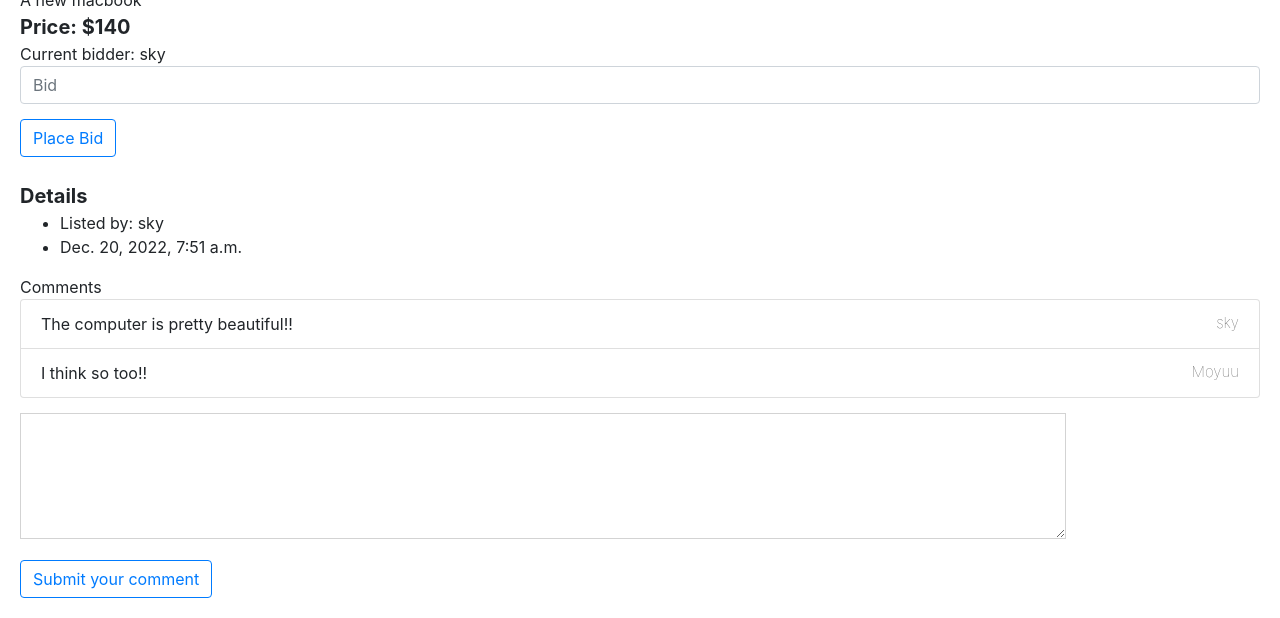
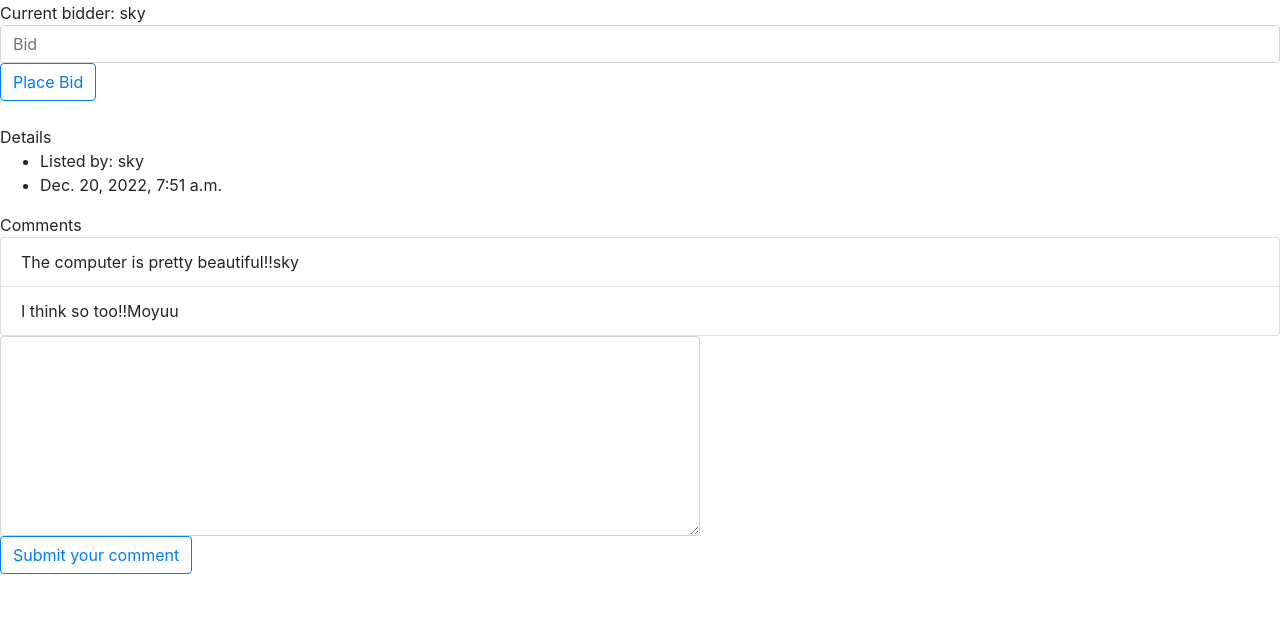
Before and after one commit to brad50916/CS50-Web-Project-2, a Django app: page /listing/1 in a window 1280 px wide. Shown: the part 622-1240 px from the top of the page. After the commit the page ends 1196 px from the top, so only its background shows below. Run offline with Django 3.2, Linux system fonts and the light colour scheme; a user stored in the database is signed in; data comes from the database, SQL or seed files in the repository; both versions use the stored data as it was after the commit; some libraries are stand-ins or nearby versions.

Commit message:
Modify css

```diff
--- a/auctions/static/auctions/style.css
+++ /dev/null
@@ -1,116 +0,0 @@
-body {
-  padding: 20px;
-}
-
-form div {
-  margin-top: 15px;
-}
-
-.list {
-  height: 210px;
-  margin-left: 10px;
-  margin-top: 15px;
-  border: 1px solid lightgray;
-  border-radius: 5px;
-  font-family: "Helvetica";
-  font-style: normal;
-  font-weight: 400;
-  font-size: large;
-}
-
-.list:hover {
-  box-shadow: 0 3px 8px rgba(103, 103, 103, 0.8);
-}
-
-div[class=img] img {
-  float: left;
-  margin-left: 40px;
-  margin-top: 10px;
-  max-width: 205px;
-  max-height: 190px;
-}
-
-div[class=img1] img {
-  margin-left: 40px;
-  margin-top: 10px;
-  max-width: 410px;
-  max-height: 380px;
-}
-
-.text {
-  margin-top: 20px;
-  margin-left: 300px;
-}
-
-h2 {
-  margin-left: 10px;
-}
-
-#product_name {
-  font-weight: bold;
-  font-size: 25px;
-}
-
-#price {
-  font-weight: bold;
-}
-
-#price1, #detail {
-  font-weight: bold;
-  font-size: 20px;
-}
-
-#date, .right {
-  font-size: 15px;
-  font-weight: lighter;
-  color: rgb(84, 84, 84);
-}
-
-div a:link {
-  color: rgb(0, 0, 0);
-  text-decoration: none;
-}
-div a:visited {
-  color: rgb(0, 0, 0);
-  text-decoration: none;
-}
-div a:hover {
-  color: #007bff;
-  text-decoration: none;
-}
-
-.wb {
-  margin-left: 10px;
-  margin-top: 5px;
-}
-
-#comment {
-  border: 1px solid lightgray;
-}
-
-.href:link {
-  color: rgb(0, 0, 0);
-  text-decoration: none;
-}
-
-.href:visited {
-  color: rgb(0, 0, 0);
-  text-decoration: none;
-}
-
-.href:hover {
-  color: #000000;
-  text-decoration: none;
-}
-
-.left {
-  float: left;
-  text-align: left;
-}
-
-.right {
-  float: right;
-  text-align: right;
-}
-
-/*# sourceMappingURL=style.css.map */
--- a/auctions/static/auctions/style.scss
+++ b/auctions/static/auctions/style.scss
@@ -77,7 +77,7 @@ div{
     margin-left: 10px;
     margin-top: 5px;
 }
-#comment {
+#comment{
     border:1px solid $border;
 }
 .href:link {
@@ -99,5 +99,4 @@ div{
 .right{
     float: right;
     text-align: right;
-
 }
--- a/auctions/templates/auctions/layout.html
+++ b/auctions/templates/auctions/layout.html
@@ -5,7 +5,7 @@
     <head>
         <title>{% block title %}Auctions{% endblock %}</title>
         <link rel="stylesheet" href="https://stackpath.bootstrapcdn.com/bootstrap/4.4.1/css/bootstrap.min.css" integrity="sha384-Vkoo8x4CGsO3+Hhxv8T/Q5PaXtkKtu6ug5TOeNV6gBiFeWPGFN9MuhOf23Q9Ifjh" crossorigin="anonymous">
-        <link href="{% static 'auctions/style.css' %}" rel="stylesheet">
+        <link href="{% static 'auctions/style1.css' %}" rel="stylesheet">
     </head>
     <body>
         <h1>Auctions</h1>
--- a/auctions/templates/auctions/listing.html
+++ b/auctions/templates/auctions/listing.html
@@ -45,7 +45,7 @@
         </div>
         <div class="text1">
             <div>{{list.des}} </div>
-            <div id="price1">Price: ${{list.price}}</div>
+            <div id="price1">Current bid: ${{list.price}}</div>
             {% if list.close != 1 %}
             <div> Current bidder: {{bid.user}}</div>
             {% elif id == bid.user.id%}
@@ -91,11 +91,9 @@
             {% endif %}
             <form action="{% url 'listing' list.id %}" method="POST">
                 {% csrf_token%}
+                {{form2}}
                 <div>
-                    <textarea rows=5 cols=100 name="comment" id="comment"></textarea>
-                </div>
-                <div>
-                    <input type="submit" value="Submit your comment" class="btn btn-outline-primary">
+                    <input type="submit" value="Submit your comment" name="comment" class="btn btn-outline-primary">
                 </div>
             </form>
             {% if message3 %}
--- a/auctions/views.py
+++ b/auctions/views.py
@@ -35,6 +35,16 @@ class bidform(forms.Form):
     def __init__(self, *args, **kwargs):
         super(bidform, self).__init__(*args, **kwargs)
         self.fields['bid'].widget.attrs['style'] = 'display:block'
+        for visible in self.visible_fields():
+            visible.field.widget.attrs['class'] = 'form-control'
+            visible.field.widget.attrs['aria-label'] = 'Small'
+            visible.field.widget.attrs['aria-describedby'] = 'inputGroup-sizing-sm'
+
+class commentform(forms.Form):
+    com = forms.CharField(label="", widget=forms.Textarea)
+    def __init__(self, *args, **kwargs):
+        super(commentform, self).__init__(*args, **kwargs)
+        self.fields['com'].widget.attrs['style'] = 'width:700px; height:200px; display:block'
         for visible in self.visible_fields():
             visible.field.widget.attrs['class'] = 'form-control'
             visible.field.widget.attrs['aria-label'] = 'Small'
@@ -122,7 +132,8 @@ def listing(request, list_id):
                                 "exist": exist,
                                 "comment": com,
                                 "cexist": cexist,
-                                "count": count(request.user)
+                                "count": count(request.user),
+                                "form2": commentform()
                         })
                     else:
                         return render(request, "auctions/listing.html", {
@@ -134,7 +145,8 @@ def listing(request, list_id):
                             "exist": exist,
                             "comment": com,
                             "cexist": cexist,
-                            "count": count(request.user)
+                            "count": count(request.user),
+                            "form2": commentform()
                         })
             elif 'close' in request.POST:
                 list.close=1
@@ -147,23 +159,29 @@ def listing(request, list_id):
                     "exist": exist,
                     "comment": com,
                     "cexist": cexist,
-                    "count": count(request.user)
+                    "count": count(request.user),
+                    "form2": commentform()
                 })
             elif 'comment' in request.POST:
-                c = Comment(product=list, comment=request.POST["comment"], user=user)
-                c.save()
-                com = Comment.objects.filter(product=list)
-                cexist = 1
-                return render(request, "auctions/listing.html", {
-                    "list": list,
-                    "bid": bid,
-                    "form": bidform(),
-                    "id": id,
-                    "exist": exist,
-                    "comment": com,
-                    "cexist": cexist,
-                    "count": count(request.user)
-                })
+                form2 = commentform(request.POST)
+                if form2.is_valid():
+                    comment=form2.cleaned_data["com"]
+                    print(comment)
+                    c = Comment(product=list, comment=comment, user=user)
+                    c.save()
+                    com = Comment.objects.filter(product=list)
+                    cexist = 1
+                    return render(request, "auctions/listing.html", {
+                        "list": list,
+                        "bid": bid,
+                        "form": bidform(),
+                        "id": id,
+                        "exist": exist,
+                        "comment": com,
+                        "cexist": cexist,
+                        "count": count(request.user),
+                        "form2": commentform()
+                    })
             elif 'watch' in request.POST:
                 w = Watchlist(user=user, watchlist=list)
                 w.save()
@@ -176,7 +194,8 @@ def listing(request, list_id):
                     "exist": exist,
                     "comment": com,
                     "cexist": cexist,
-                    "count": count(request.user)
+                    "count": count(request.user),
+                    "form2": commentform()
                 })
             elif 'rwatch' in request.POST:
                 Watchlist.objects.get(user=user, watchlist=list).delete()
@@ -189,7 +208,8 @@ def listing(request, list_id):
                     "exist": exist,
                     "comment": com,
                     "cexist": cexist,
-                    "count": count(request.user)
+                    "count": count(request.user),
+                    "form2": commentform()
                 })
         return render(request, "auctions/listing.html", {
             "list": list,
@@ -199,7 +219,8 @@ def listing(request, list_id):
             "exist": exist,
             "comment": com,
             "cexist": cexist,
-            "count": count(request.user)
+            "count": count(request.user),
+            "form2": commentform()
         })
     else:
         if request.method == "POST":
```
Also changed, not shown: db.sqlite3, 1 other file.
